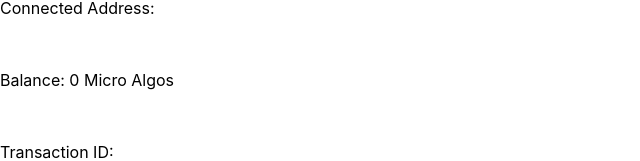
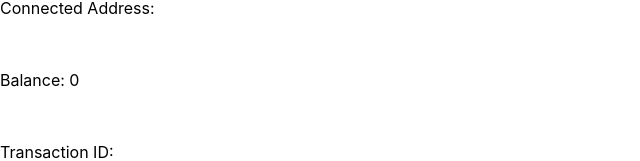
Before and after one commit to headline-design/pipeline, a React (Create React App) app in the folder example/: page / in a window 1280 px wide. Shown: the part 166-327 px from the top of the page, without its empty margins (0-640 px from the left). Built offline with nearby package versions, Linux system fonts and the light colour scheme; what @pipeline-ui-2/pipeline would draw is missing.

Commit message:
fixed balance return text

```diff
--- a/example/src/App.js
+++ b/example/src/App.js
@@ -2,7 +2,6 @@ import react, { Component } from "react";
 import Pipeline from '@pipeline-ui-2/pipeline';
 
 //change recipient address before sending transaction
-
 const recipient = "LMKFQIPL3VQCZGGFK4WZ7FPCQWLNBTJQ3UWSTA7D7QZSPJTZQKTDVT7WG4";
 
 const myAlgoWallet = Pipeline.init();
@@ -58,7 +57,7 @@ class App extends Component {
       <button onClick={this.handleSend}>Click to Send Transaction</button><br></br>
       <button onClick={this.fetchBalance}>Click to check balance</button><br></br>
       <p>{"Connected Address: " + this.state.myAddress}</p><br></br>
-      <p>{"Balance: " + this.state.balance + " Micro Algos"}</p><br></br>
+      <p>{"Balance: " + this.state.balance}</p><br></br>
       <p>{"Transaction ID: " + this.state.txID}</p><br></br>
       </div>
       );
```
